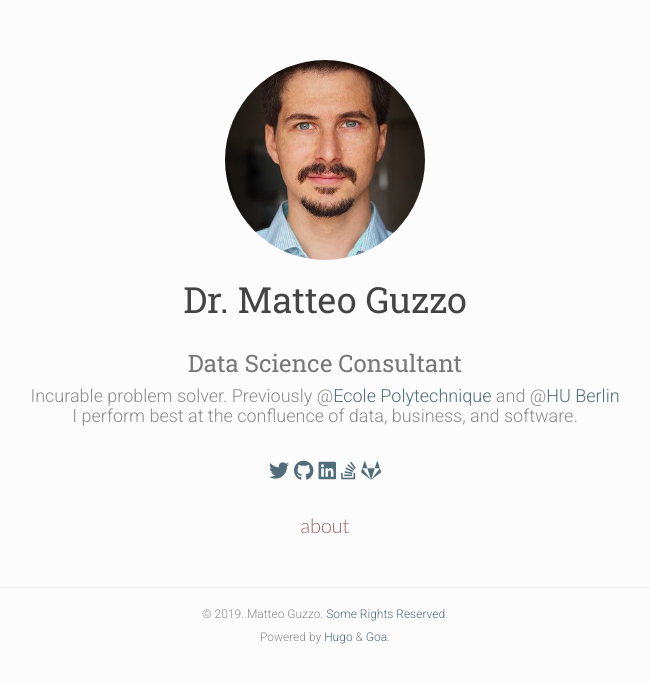
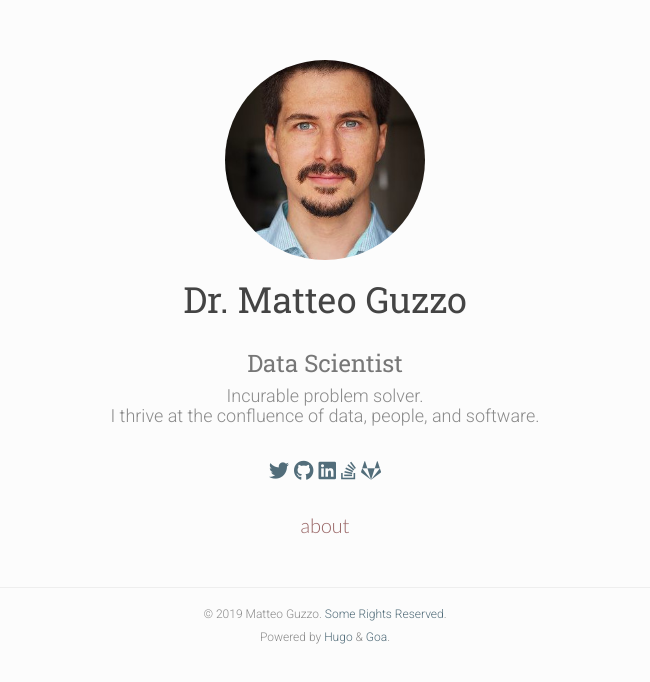
Before and after one commit to teoguso/teoguso.github.io, a plain HTML site: page index.html in a window 1280 px wide. Shown: the whole page, without its empty margins (315-965 px from the left). Drawn offline with nearby package versions, Linux system fonts and the light colour scheme.

Commit message:
rebuilding site Sun May 26 17:37:23 CEST 2019

```diff
--- a/index.html
+++ b/index.html
@@ -8,7 +8,7 @@
 <meta http-equiv="X-UA-Compatible" content="IE=edge">
 
 <meta name="description" content="Data Science Freelance for Hire">
-<meta name="keywords" content="data,science,machine,learning,freelance,blog,software,developer">
+<meta name="keywords" content="data science,machine learning,freelance,blog,software,developer">
 
 <base href="https://teoguso.github.io/">
 
@@ -49,10 +49,10 @@
 
 <section id="info-pane" class="row text-center info">
 
-  <h3 class="intro">Data Science Consultant</h3>
+  <h3 class="intro">Data Scientist</h3>
 
 
-  <h4 class="description">Incurable problem solver. Previously @<a href="https://www.polytechnique.edu/">Ecole Polytechnique</a> and @<a href="https://www.hu-berlin.de">HU Berlin</a><br/> I perform best at the confluence of data, business, and software.</h4>
+  <h4 class="description">Incurable problem solver.<br/>I thrive at the confluence of data, people, and software.</h4>
 
 </section>
 
@@ -162,7 +162,7 @@
 <footer class="row text-center footer">
   <hr />
 
-  <h6 class="text-center copyright">© 2019. Matteo Guzzo. <a href="http://creativecommons.org/licenses/by/3.0/">Some Rights Reserved</a>.</h6>
+  <h6 class="text-center copyright">© 2019 Matteo Guzzo. <a href="http://creativecommons.org/licenses/by/3.0/">Some Rights Reserved</a>.</h6>
 
   <h6 class="text-center powered">Powered by <a href="https://gohugo.io/">Hugo</a> &amp; <a href="https://github.com/shenoybr/hugo-goa">Goa</a>.</h6>
 
```
Also changed, not shown: 404.html (+2 -2 lines), about/index.html (+2 -2 lines), categories/index.html (+2 -2 lines), tags/index.html (+2 -2 lines).
